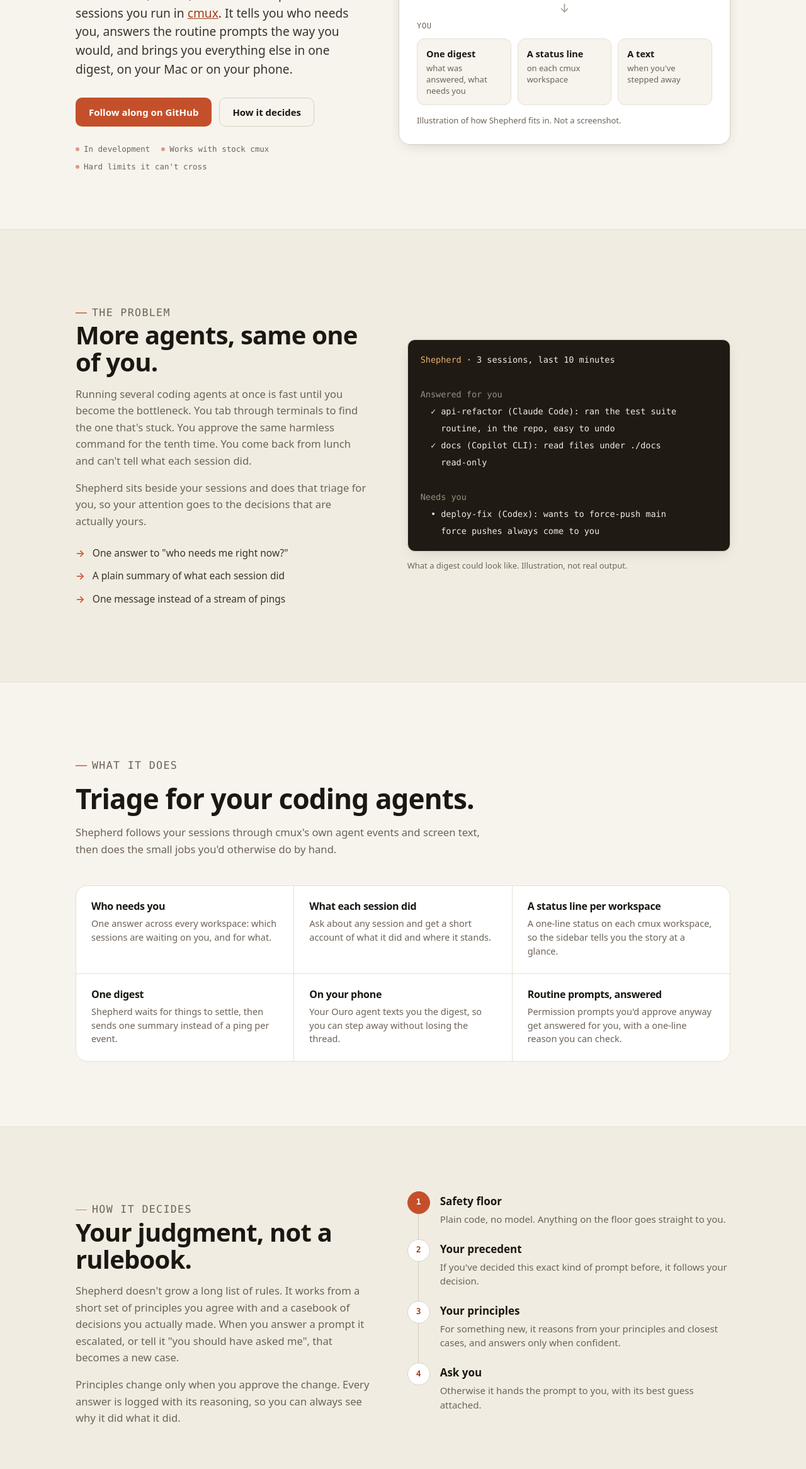
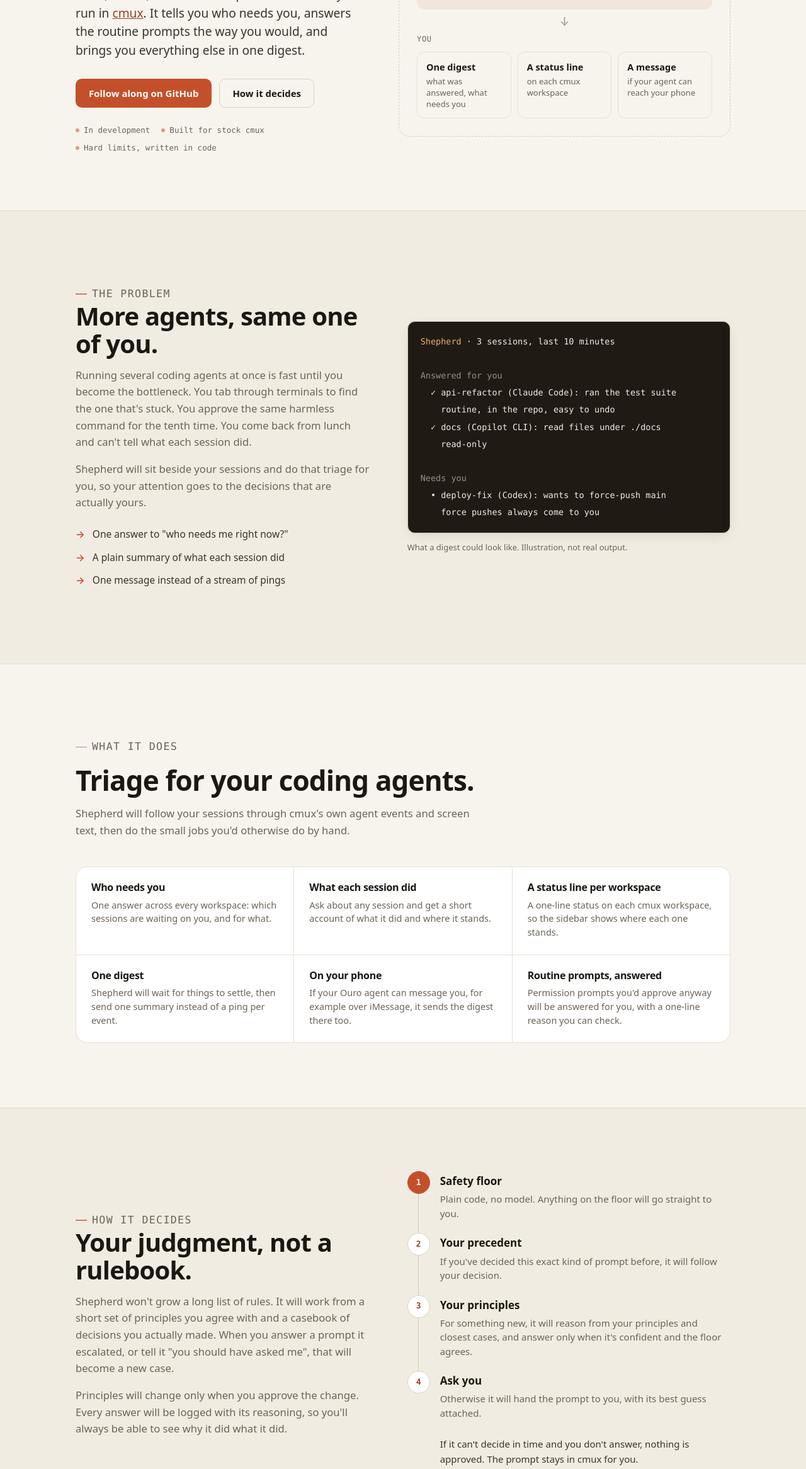
Before and after one commit to ourostack/ouro-apps-site, a website built with Vite: page apps/shepherd/index.html in a window 1280 px wide. Shown: the part 467-2800 px from the top of the page at 63% size. Built offline with nearby package versions, Linux system fonts and the light colour scheme.

Commit message:
Tighten Shepherd page claims after review
Promises about unshipped behavior now use future tense, the phone digest depends on the agent having a messaging channel, and the page explains that Shepherd runs on an Ouro agent on the same Mac and uses that agent's model provider. The page now says an unanswered prompt is never approved, says socket automation must be turned on once, and adds a trademark line for the coding agents. The hero diagram has a dashed border with its caption on top, and the 'You' row is hidden on narrow phones.

The homepage tagline is now 'Mac tools for people who work in text' and titles drop em dashes. The site contract requires the new tagline and limits the download and install link ban to the Shepherd page's main content.

```diff
--- a/apps/shepherd/index.html
+++ b/apps/shepherd/index.html
@@ -3,11 +3,11 @@
   <head>
     <meta charset="utf-8">
     <meta name="viewport" content="width=device-width, initial-scale=1">
-    <title>Ouro Shepherd — Keep every coding agent moving</title>
-    <meta name="description" content="Ouro Shepherd is an Ouro agent, in development, that watches the Claude Code, Codex, and GitHub Copilot CLI sessions you run in cmux. It tells you who needs you, answers the routine prompts the way you would, and sends one digest instead of a stream of pings.">
+    <title>Ouro Shepherd: keep every coding agent moving</title>
+    <meta name="description" content="Ouro Shepherd, in development, lets an Ouro agent watch the Claude Code, Codex, and GitHub Copilot CLI sessions you run in cmux. It tells you who needs you, answers the routine prompts the way you would, and sends one digest instead of a stream of pings.">
     <link rel="canonical" href="https://ouro.bot/apps/shepherd/">
-    <meta property="og:title" content="Ouro Shepherd — Keep every coding agent moving">
-    <meta property="og:description" content="An Ouro agent, in development, that watches your coding agents in cmux, answers the routine prompts, and brings you the rest in one digest.">
+    <meta property="og:title" content="Ouro Shepherd: keep every coding agent moving">
+    <meta property="og:description" content="In development: Shepherd lets an Ouro agent watch your coding agents in cmux, answer the routine prompts, and bring you the rest in one digest.">
     <meta property="og:type" content="website">
     <meta property="og:url" content="https://ouro.bot/apps/shepherd/">
     <meta property="og:image" content="https://ouro.bot/assets/apple-touch-icon.png">
@@ -26,7 +26,7 @@
           <a href="#what" class="nav-hide-sm" data-telemetry="nav_shepherd_what">What it does</a>
           <a href="#safety" class="nav-hide-sm" data-telemetry="nav_shepherd_safety">Safety</a>
           <a href="https://github.com/ourostack/ouroboros" data-telemetry="nav_shepherd_source">Source</a>
-          <a href="#status" class="btn" data-telemetry="nav_shepherd_status">Follow along</a>
+          <a href="#status" class="btn" data-telemetry="nav_shepherd_status">Status</a>
         </nav>
       </div>
     </header>
@@ -37,19 +37,20 @@
           <div class="hero-copy">
             <p class="eyebrow reveal">Ouro Shepherd · In development</p>
             <h1 class="reveal d1">Keep every coding agent <span class="accent">moving.</span></h1>
-            <p class="lead reveal d2">Shepherd is an Ouro agent that watches the Claude Code, Codex, and GitHub Copilot CLI sessions you run in <a href="https://cmux.com" data-telemetry="shepherd_hero_cmux">cmux</a>. It tells you who needs you, answers the routine prompts the way you would, and brings you everything else in one digest, on your Mac or on your phone.</p>
+            <p class="lead reveal d2">Shepherd lets an Ouro agent watch the Claude Code, Codex, and GitHub Copilot CLI sessions you run in <a href="https://cmux.com" data-telemetry="shepherd_hero_cmux">cmux</a>. It tells you who needs you, answers the routine prompts the way you would, and brings you everything else in one digest.</p>
             <div class="actions reveal d3">
               <a class="btn primary" href="https://github.com/ourostack/ouroboros" data-telemetry="shepherd_follow_github">Follow along on GitHub</a>
               <a class="btn ghost" href="#how" data-telemetry="shepherd_how">How it decides</a>
             </div>
             <div class="trust reveal d3">
               <span>In development</span>
-              <span>Works with stock cmux</span>
-              <span>Hard limits it can't cross</span>
+              <span>Built for stock cmux</span>
+              <span>Hard limits, written in code</span>
             </div>
           </div>
 
           <figure class="flow reveal d2" aria-labelledby="flow-caption">
+            <figcaption id="flow-caption">Illustration of how Shepherd fits in. Not a screenshot.</figcaption>
             <div class="flow-row">
               <p class="flow-label">Your sessions in cmux</p>
               <div class="flow-nodes">
@@ -69,16 +70,15 @@
                 <span>reads each session, answers what's routine, keeps the rest for you</span>
               </div>
             </div>
-            <div class="flow-down" aria-hidden="true">↓</div>
-            <div class="flow-row">
+            <div class="flow-down flow-you" aria-hidden="true">↓</div>
+            <div class="flow-row flow-you">
               <p class="flow-label">You</p>
               <div class="flow-nodes">
                 <div class="flow-node"><b>One digest</b><span>what was answered, what needs you</span></div>
                 <div class="flow-node"><b>A status line</b><span>on each cmux workspace</span></div>
-                <div class="flow-node"><b>A text</b><span>when you've stepped away</span></div>
+                <div class="flow-node"><b>A message</b><span>if your agent can reach your phone</span></div>
               </div>
             </div>
-            <figcaption id="flow-caption">Illustration of how Shepherd fits in. Not a screenshot.</figcaption>
           </figure>
         </div>
       </section>
@@ -89,7 +89,7 @@
             <p class="eyebrow">The problem</p>
             <h2>More agents, same one of you.</h2>
             <p>Running several coding agents at once is fast until you become the bottleneck. You tab through terminals to find the one that's stuck. You approve the same harmless command for the tenth time. You come back from lunch and can't tell what each session did.</p>
-            <p>Shepherd sits beside your sessions and does that triage for you, so your attention goes to the decisions that are actually yours.</p>
+            <p>Shepherd will sit beside your sessions and do that triage for you, so your attention goes to the decisions that are actually yours.</p>
             <ul class="mini-list">
               <li>One answer to "who needs me right now?"</li>
               <li>A plain summary of what each session did</li>
@@ -118,15 +118,15 @@
           <div class="section-head">
             <p class="eyebrow">What it does</p>
             <h2>Triage for your coding agents.</h2>
-            <p>Shepherd follows your sessions through cmux's own agent events and screen text, then does the small jobs you'd otherwise do by hand.</p>
+            <p>Shepherd will follow your sessions through cmux's own agent events and screen text, then do the small jobs you'd otherwise do by hand.</p>
           </div>
           <div class="features six">
             <div class="feature"><h3>Who needs you</h3><p>One answer across every workspace: which sessions are waiting on you, and for what.</p></div>
             <div class="feature"><h3>What each session did</h3><p>Ask about any session and get a short account of what it did and where it stands.</p></div>
-            <div class="feature"><h3>A status line per workspace</h3><p>A one-line status on each cmux workspace, so the sidebar tells you the story at a glance.</p></div>
-            <div class="feature"><h3>One digest</h3><p>Shepherd waits for things to settle, then sends one summary instead of a ping per event.</p></div>
-            <div class="feature"><h3>On your phone</h3><p>Your Ouro agent texts you the digest, so you can step away without losing the thread.</p></div>
-            <div class="feature"><h3>Routine prompts, answered</h3><p>Permission prompts you'd approve anyway get answered for you, with a one-line reason you can check.</p></div>
+            <div class="feature"><h3>A status line per workspace</h3><p>A one-line status on each cmux workspace, so the sidebar shows where each one stands.</p></div>
+            <div class="feature"><h3>One digest</h3><p>Shepherd will wait for things to settle, then send one summary instead of a ping per event.</p></div>
+            <div class="feature"><h3>On your phone</h3><p>If your Ouro agent can message you, for example over iMessage, it sends the digest there too.</p></div>
+            <div class="feature"><h3>Routine prompts, answered</h3><p>Permission prompts you'd approve anyway will be answered for you, with a one-line reason you can check.</p></div>
           </div>
         </div>
       </section>
@@ -136,15 +136,18 @@
           <div class="prose">
             <p class="eyebrow">How it decides</p>
             <h2>Your judgment, not a rulebook.</h2>
-            <p>Shepherd doesn't grow a long list of rules. It works from a short set of principles you agree with and a casebook of decisions you actually made. When you answer a prompt it escalated, or tell it "you should have asked me", that becomes a new case.</p>
-            <p>Principles change only when you approve the change. Every answer is logged with its reasoning, so you can always see why it did what it did.</p>
+            <p>Shepherd won't grow a long list of rules. It will work from a short set of principles you agree with and a casebook of decisions you actually made. When you answer a prompt it escalated, or tell it "you should have asked me", that will become a new case.</p>
+            <p>Principles will change only when you approve the change. Every answer will be logged with its reasoning, so you'll always be able to see why it did what it did.</p>
           </div>
+          <div>
           <ol class="ladder" aria-label="How Shepherd handles a prompt, in order">
-            <li><b>Safety floor</b><span>Plain code, no model. Anything on the floor goes straight to you.</span></li>
-            <li><b>Your precedent</b><span>If you've decided this exact kind of prompt before, it follows your decision.</span></li>
-            <li><b>Your principles</b><span>For something new, it reasons from your principles and closest cases, and answers only when confident.</span></li>
-            <li><b>Ask you</b><span>Otherwise it hands the prompt to you, with its best guess attached.</span></li>
+            <li><b>Safety floor</b><span>Plain code, no model. Anything on the floor will go straight to you.</span></li>
+            <li><b>Your precedent</b><span>If you've decided this exact kind of prompt before, it will follow your decision.</span></li>
+            <li><b>Your principles</b><span>For something new, it will reason from your principles and closest cases, and answer only when it's confident and the floor agrees.</span></li>
+            <li><b>Ask you</b><span>Otherwise it will hand the prompt to you, with its best guess attached.</span></li>
           </ol>
+          <p class="ladder-note">If it can't decide in time and you don't answer, nothing is approved. The prompt stays in cmux for you.</p>
+          </div>
         </div>
       </section>
 
@@ -152,8 +155,8 @@
         <div class="wrap">
           <div class="section-head">
             <p class="eyebrow">The safety floor</p>
-            <h2>Some things always come to you.</h2>
-            <p>The floor is written in code and checked before and after any model judgment. Nothing a model says can move it.</p>
+            <h2>Some things will always come to you.</h2>
+            <p>The floor will be plain code, checked before and after any model judgment. Nothing a model says will be able to move it.</p>
           </div>
           <div class="features six">
             <div class="feature"><h3>Credentials</h3><p>Passwords, tokens, keys, and two-factor codes.</p></div>
@@ -172,14 +175,15 @@
             <p class="eyebrow">Where it stands</p>
             <h2>In development, built in the open.</h2>
             <p class="lead">There's nothing to download yet. Shepherd is being built as part of Ouro, our open-source agent harness. This page will say so when you can try it.</p>
+            <p class="lead">You'll need an Ouro agent running on the same Mac. Shepherd's judgment calls use your agent's model provider.</p>
             <div class="actions">
               <a class="btn primary" href="https://github.com/ourostack/ouroboros" data-telemetry="shepherd_follow_github_secondary">Follow along on GitHub</a>
             </div>
           </div>
           <div class="prose cmux-note">
-            <h3>Works with cmux</h3>
-            <p>Shepherd isn't a new terminal and isn't a fork you have to install. It works with stock <a href="https://cmux.com" data-telemetry="shepherd_cmux_link">cmux</a>, the open-source macOS terminal, through its documented command-line and socket interface. No cmux account needed.</p>
-            <p class="fine">cmux is made by Manaflow. Ouro Shepherd is an independent project and is not affiliated with or endorsed by Manaflow.</p>
+            <h3>Built for stock cmux</h3>
+            <p>Shepherd isn't a new terminal and isn't a fork you have to install. It's built for stock <a href="https://cmux.com" data-telemetry="shepherd_cmux_link">cmux</a>, the open-source macOS terminal, and will work through cmux's documented command-line and socket interface (you turn on socket automation once). No cmux account needed.</p>
+            <p class="fine">cmux is made by Manaflow. Ouro Shepherd is an independent project and is not affiliated with or endorsed by Manaflow. Claude Code, Codex, and GitHub Copilot are trademarks of their owners; no affiliation is implied.</p>
           </div>
         </div>
       </section>
--- a/scripts/check-site.mjs
+++ b/scripts/check-site.mjs
@@ -84,7 +84,7 @@ for (const pagePath of ["index.html", "apps/ouro-md/index.html"]) {
 // framing must survive) while guaranteeing the download path. The second family
 // slot is Ouro Shepherd (it replaced the frozen Ouro Workbench).
 const home = await readFile("index.html", "utf8");
-for (const term of ["Ouro MD", "Ouro Shepherd", "/apps/shepherd/", "One workshop, more than one tool", "Download Ouro MD", "as you write"]) {
+for (const term of ["Ouro MD", "Ouro Shepherd", "/apps/shepherd/", "Mac tools for people who work in text", "One workshop, more than one tool", "Download Ouro MD", "as you write"]) {
   if (!home.includes(term)) {
     throw new Error(`homepage must present Ouro as an app family and route to Ouro MD: missing "${term}"`);
   }
@@ -113,8 +113,7 @@ const shepherdMain = new JSDOM(shepherd).window.document.querySelector("main");
 if (shepherdMain.querySelector("img, video")) {
   throw new Error("Shepherd page must not show product screenshots or video until the product ships; use diagrams");
 }
-const shepherdDoc = shepherdMain.ownerDocument;
-if ([...shepherdDoc.querySelectorAll("a, button")].some((el) => /download|install/i.test(el.textContent))) {
+if ([...shepherdMain.querySelectorAll("a, button")].some((el) => /download|install/i.test(el.textContent))) {
   throw new Error("Shepherd page must not offer a download until the product ships");
 }
 
--- a/styles.css
+++ b/styles.css
@@ -347,10 +347,9 @@ code {
   display: grid;
   gap: 10px;
   padding: clamp(18px, 3vw, 28px);
-  border: 1px solid var(--line-strong);
+  border: 1.5px dashed var(--line-strong);
   border-radius: var(--radius-lg);
-  background: var(--surface);
-  box-shadow: var(--shadow-md);
+  background: transparent;
 }
 .flow-label {
   font-family: var(--mono);
@@ -393,8 +392,8 @@ code {
 .flow-hub svg { flex: none; }
 .flow-hub b { display: block; color: var(--ink); font-size: 16px; }
 .flow-hub span { color: var(--ink-soft); font-size: 14px; line-height: 1.45; }
-.flow figcaption,
-.digest figcaption { margin-top: 4px; color: var(--muted); font-size: 13px; }
+.flow figcaption { margin-bottom: 6px; color: var(--muted); font-size: 13px; }
+.digest figcaption { color: var(--muted); font-size: 13px; }
 
 .digest { margin: 0; }
 .digest .codeblock code { font-size: 13.5px; }
@@ -443,6 +442,7 @@ code {
 .shepherd-page .install .wrap > * { min-width: 0; }
 .shepherd-page .install h2 { margin-top: 16px; font-size: clamp(26px, 3.2vw, 40px); }
 .shepherd-page .install .lead { margin-top: 16px; }
+.ladder-note { margin-top: 4px; padding-left: 52px; color: var(--ink-soft); font-size: 15px; }
 .cmux-note h3 { font-size: 20px; }
 .cmux-note p { margin-top: 12px; color: var(--ink-soft); font-size: 16px; }
 .cmux-note a { color: var(--accent-ink); }
@@ -474,6 +474,10 @@ code {
   .site-footer .wrap { flex-direction: column; align-items: flex-start; gap: 20px; }
 }
 
+@media (max-width: 480px) {
+  .flow-you { display: none; }
+}
+
 @media (prefers-reduced-motion: no-preference) {
   .reveal { opacity: 0; transform: translateY(14px); animation: rise 0.6s cubic-bezier(0.2, 0.7, 0.2, 1) forwards; }
   .reveal.d1 { animation-delay: 0.06s; }
```
Also changed, not shown: index.html (+6 -6 lines), stories/AppCard.stories.js (+1 -1 lines), stories/Shepherd.stories.js (+12 -11 lines).
